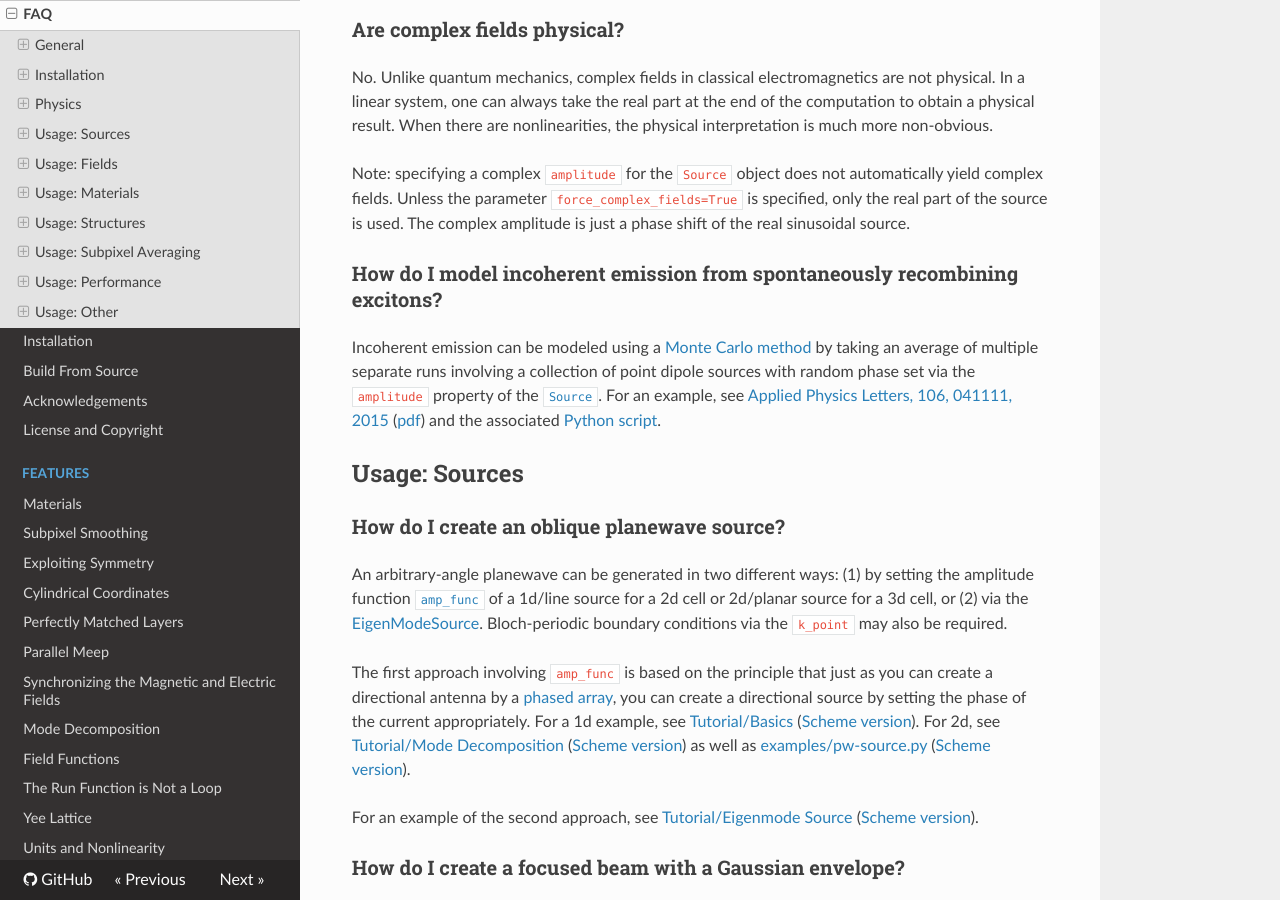
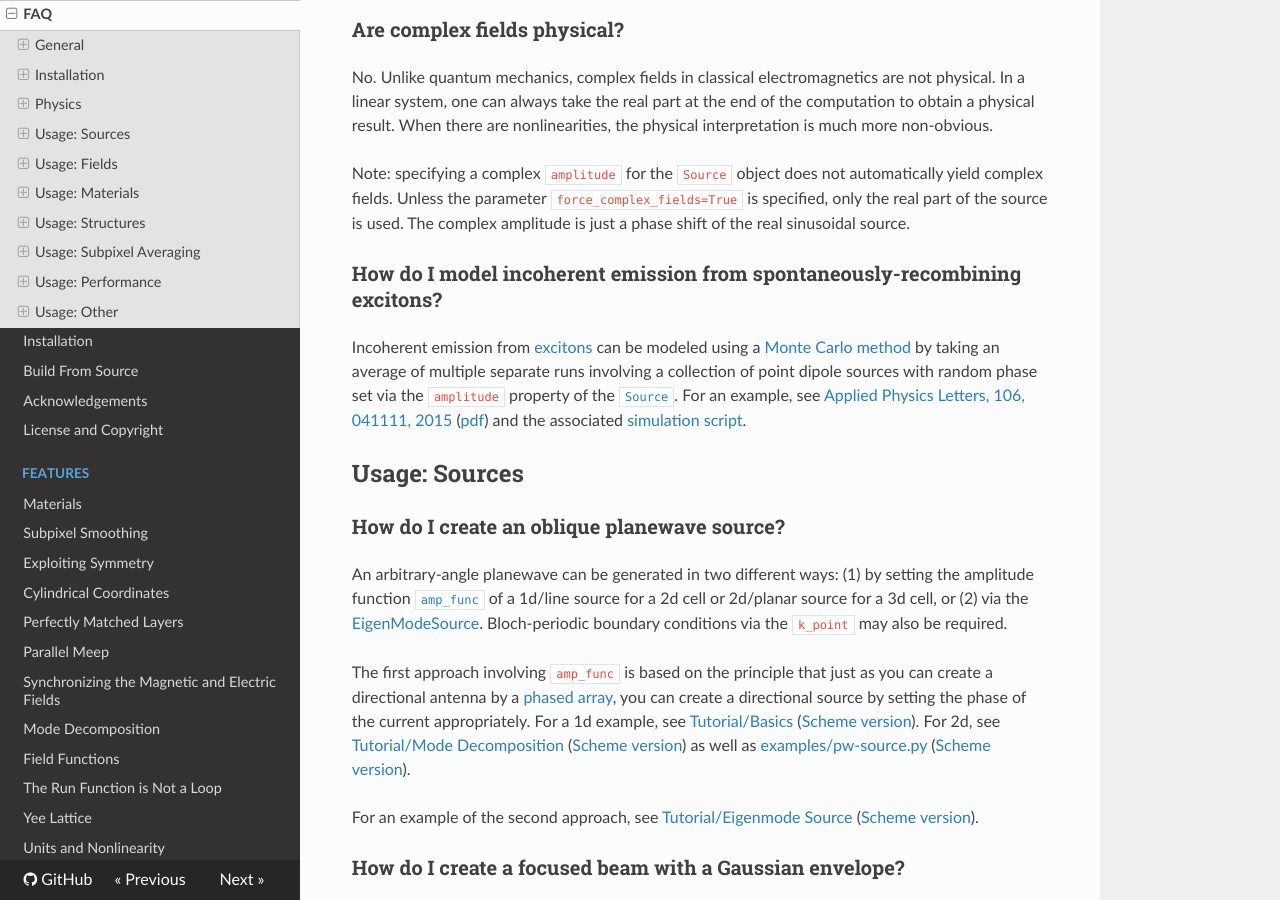
Before and after one commit to NanoComp/meep, an MkDocs documentation site: the page built from doc/docs/FAQ.md, in a window 1280 px wide and 900 px high, scrolled down 7791 px. Built offline with MkDocs 1.6.1, drawn with Linux system fonts in a browser that asks for light colours; nearby versions of some CDN libraries; formulas are drawn with MathJax 3; old or Windows-style settings are respelled for this version of MkDocs; some of the changed text lies outside the part shown.

Commit message:
small fix

```diff
--- a/doc/docs/FAQ.md
+++ b/doc/docs/FAQ.md
@@ -121,9 +121,9 @@
 
 Note: specifying a complex `amplitude` for the `Source` object does not automatically yield complex fields. Unless the parameter `force_complex_fields=True` is specified, only the real part of the source is used. The complex amplitude is just a phase shift of the real sinusoidal source.
 
-### How do I model incoherent emission from spontaneously recombining excitons?
+### How do I model incoherent emission from spontaneously-recombining excitons?
 
-Incoherent emission can be modeled using a [Monte Carlo method](https://en.wikipedia.org/wiki/Monte_Carlo_method) by taking an average of multiple separate runs involving a collection of point dipole sources with random phase set via the `amplitude` property of the [`Source`](https://meep.readthedocs.io/en/latest/Python_User_Interface/#source). For an example, see [Applied Physics Letters, 106, 041111, 2015](https://aip.scitation.org/doi/abs/10.1063/1.4907253) ([pdf](http://ab-initio.mit.edu/~oskooi/papers/Oskooi15_oled.pdf)) and the associated [Python script](http://www.simpetus.com/projects.html#meep_oled).
+Incoherent emission from [excitons](https://en.wikipedia.org/wiki/Exciton) can be modeled using a [Monte Carlo method](https://en.wikipedia.org/wiki/Monte_Carlo_method) by taking an average of multiple separate runs involving a collection of point dipole sources with random phase set via the `amplitude` property of the [`Source`](Python_User_Interface.md#source). For an example, see [Applied Physics Letters, 106, 041111, 2015](https://aip.scitation.org/doi/abs/10.1063/1.4907253) ([pdf](http://ab-initio.mit.edu/~oskooi/papers/Oskooi15_oled.pdf)) and the associated [simulation script](http://www.simpetus.com/projects.html#meep_oled).
 
 Usage: Sources
 --------------
```
